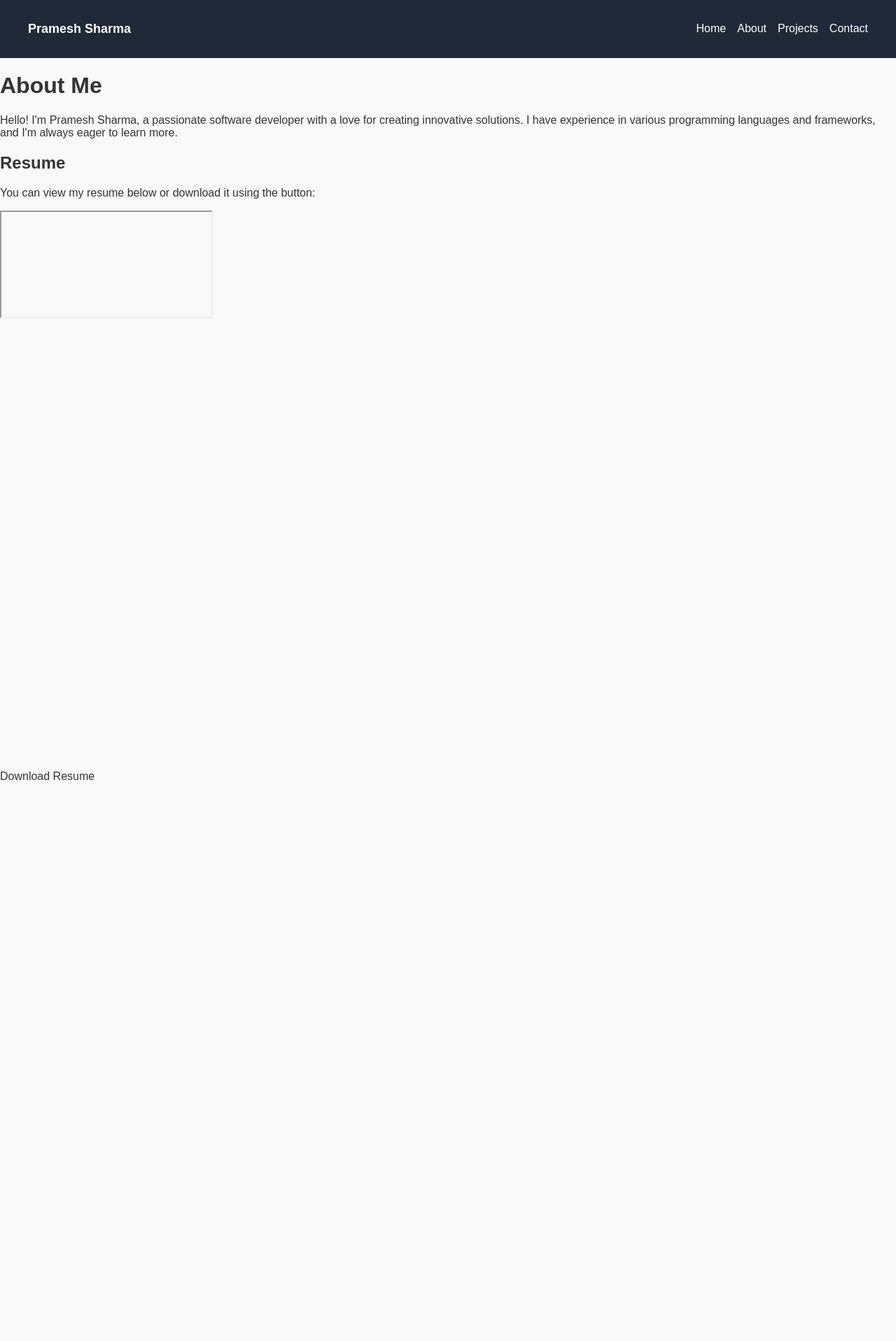
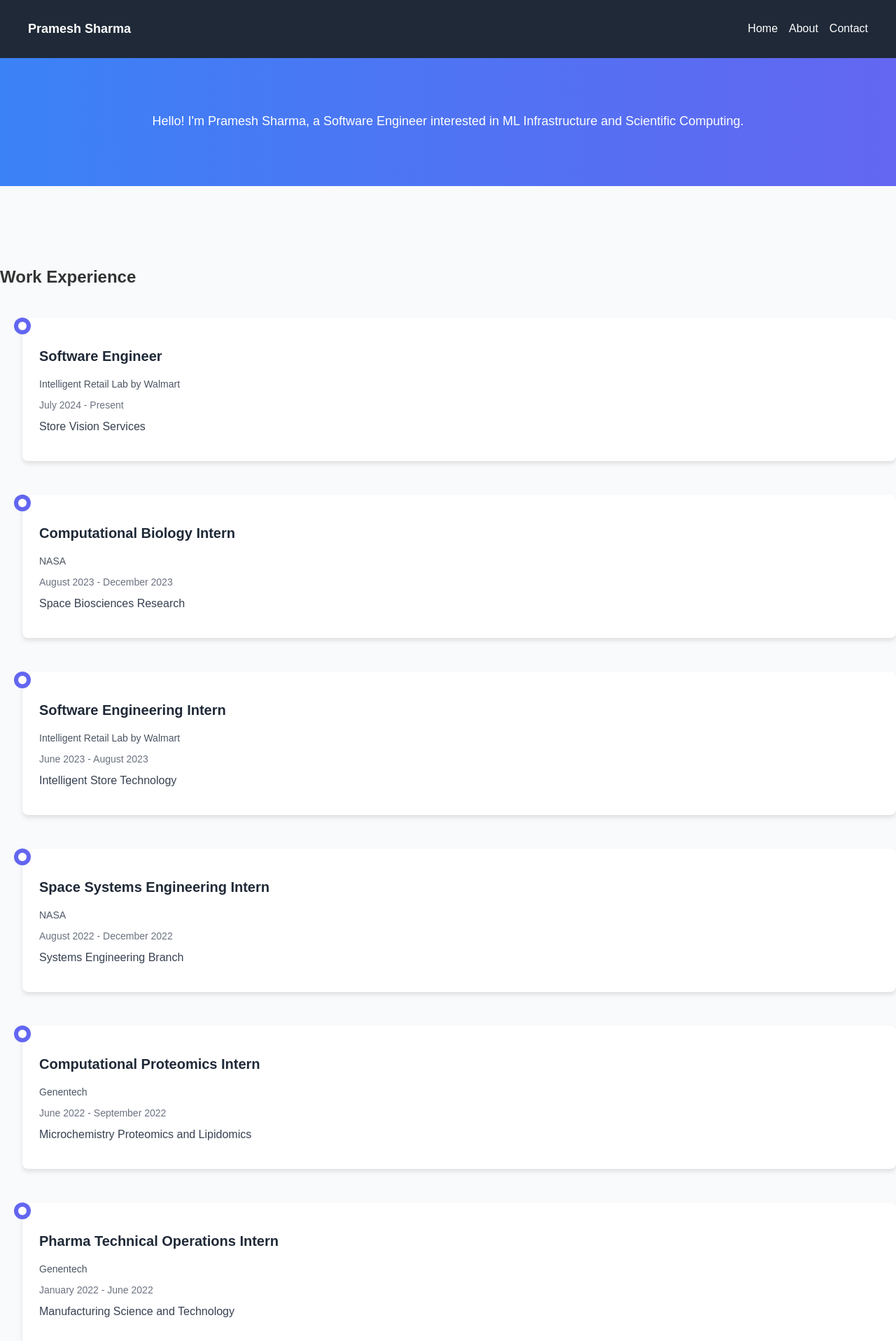
Before and after one commit to prameshsharma25/personal-website, a Next.js app: page /about in a window 1280 px wide. Shown: the top 1917 px of the page at 70% size. Before the commit the page ends 1119 px from the top, so only its background shows below. Built offline with nearby package versions, Linux system fonts and the light colour scheme.

Commit message:
added timeline

```diff
--- a/components/Navbar.tsx
+++ b/components/Navbar.tsx
@@ -18,11 +18,6 @@ export default function Navbar() {
             </Link>
           </li>
           <li>
-            <Link href="/projects" className="hover:text-gray-400">
-              Projects
-            </Link>
-          </li>
-          <li>
             <Link href="/contact" className="hover:text-gray-400">
               Contact
             </Link>
--- a/package.json
+++ b/package.json
@@ -19,10 +19,12 @@
     "@types/node": "^20",
     "@types/react": "^19",
     "@types/react-dom": "^19",
+    "autoprefixer": "^10.4.21",
     "eslint": "9.26.0",
     "eslint-config-next": "15.3.1",
+    "postcss": "^8.5.3",
     "prettier": "^3.5.3",
-    "tailwindcss": "^4",
+    "tailwindcss": "^4.1.5",
     "typescript": "^5"
   }
 }
--- a/pages/about.tsx
+++ b/pages/about.tsx
@@ -1,6 +1,46 @@
 import Head from 'next/head';
+import styles from '../styles/About.module.css';
 
 export default function About() {
+  const experiences = [
+    {
+      title: 'Software Engineer',
+      company: 'Intelligent Retail Lab by Walmart',
+      date: 'July 2024 - Present',
+      description: 'Store Vision Services',
+    },
+    {
+      title: 'Computational Biology Intern',
+      company: 'NASA',
+      date: 'August 2023 - December 2023',
+      description: 'Space Biosciences Research',
+    },
+    {
+      title: 'Software Engineering Intern',
+      company: 'Intelligent Retail Lab by Walmart',
+      date: 'June 2023 - August 2023',
+      description: 'Intelligent Store Technology',
+    },
+    {
+      title: 'Space Systems Engineering Intern',
+      company: 'NASA',
+      date: 'August 2022 - December 2022',
+      description: 'Systems Engineering Branch',
+    },
+    {
+      title: 'Computational Proteomics Intern',
+      company: 'Genentech',
+      date: 'June 2022 - September 2022',
+      description: 'Microchemistry Proteomics and Lipidomics',
+    },
+    {
+      title: 'Pharma Technical Operations Intern',
+      company: 'Genentech',
+      date: 'January 2022 - June 2022',
+      description: 'Manufacturing Science and Technology',
+    },
+  ];
+
   return (
     <div>
       <Head>
@@ -12,40 +52,53 @@ export default function About() {
         <link rel="icon" href="/favicon.ico" />
       </Head>
 
-      <main className="container mx-auto p-4">
-        <h1 className="text-2xl font-bold">About Me</h1>
-        <p className="mt-4">
-          Hello! I'm Pramesh Sharma, a passionate software developer with a love
-          for creating innovative solutions. I have experience in various
-          programming languages and frameworks, and I'm always eager to learn
-          more.
+      <main>
+        {/* About Section */}
+        <section className={styles.hero}>
+          <div>
+            <p className={styles.heroDescription}>
+              Hello! I'm Pramesh Sharma, a Software Engineer interested in ML
+              Infrastructure and Scientific Computing.
             </p>
-
-        <section className="mt-8">
-          <h2 className="text-xl font-semibold">Resume</h2>
-          <p className="mt-2">
+          </div>
+        </section>
+        {/* Experience Section */}
+        <section className={styles.timelineSection}>
+          <h2>Work Experience</h2>
+          <div>
+            {experiences.map((experience, index) => (
+              <div key={index} className={styles.timelineContainer}>
+                <div className={styles.timelineMarker}>
+                  <div className={styles.timelineMarkerInner}></div>
+                </div>
+                <div className={styles.timelineContent}>
+                  <h3 className={styles.timelineTitle}>{experience.title}</h3>
+                  <p className={styles.timelineCompany}>{experience.company}</p>
+                  <p className={styles.timelineDate}>{experience.date}</p>
+                  <p className={styles.timelineDescription}>
+                    {experience.description}
+                  </p>
+                </div>
+              </div>
+            ))}
+          </div>
+        </section>
+        {/* Resume Section */}
+        <section className={styles.resumeSection}>
+          <div className="container mx-auto text-center">
+            <h2 className={styles.resumeTitle}>Resume</h2>
+            <p className={styles.resumeDescription}>
               You can view my resume below or download it using the button:
             </p>
-
-          <div
-            className="mt-4 border rounded overflow-hidden"
-            style={{ height: '100vh' }}
-          >
-            <iframe
-              src="/resume.pdf"
-              className="w-full h-full"
-              title="Resume"
-            ></iframe>
-          </div>
-
             <a
               href="/resume.pdf"
               target="_blank"
               rel="noopener noreferrer"
-            className="inline-block mt-4 px-4 py-2 bg-blue-600 text-white rounded hover:bg-blue-700 transition"
+              className={styles.resumeButton}
             >
               Download Resume
             </a>
+          </div>
         </section>
       </main>
     </div>
--- /dev/null
+++ b/styles/About.module.css
@@ -0,0 +1,107 @@
+/* Hero Section */
+.hero {
+  background: linear-gradient(to right, #3b82f6, #6366f1);
+  color: white;
+  padding: 4rem 0;
+  text-align: center;
+}
+
+.heroTitle {
+  font-size: 2.25rem;
+  font-weight: 700;
+}
+
+.heroDescription {
+  margin-top: 1rem;
+  font-size: 1.125rem;
+}
+
+.timelineSection {
+  padding: 6rem 0;
+  background-color: #f8fafc;
+}
+
+.timelineContainer {
+  margin-left: 2rem;
+  padding: 1.5rem 0;
+  position: relative;
+}
+
+.timelineMarker {
+  position: absolute;
+  left: -0.75rem;
+  width: 1.5rem;
+  height: 1.5rem;
+  background-color: #6366f1;
+  border-radius: 9999px;
+  display: flex;
+  align-items: center;
+  justify-content: center;
+}
+
+.timelineMarkerInner {
+  width: 0.75rem;
+  height: 0.75rem;
+  background-color: white;
+  border-radius: 9999px;
+}
+
+.timelineContent {
+  background-color: white;
+  padding: 1.5rem;
+  border-radius: 0.5rem;
+  box-shadow: 0 4px 6px rgba(0, 0, 0, 0.1);
+}
+
+.timelineTitle {
+  font-size: 1.25rem;
+  font-weight: 600;
+  color: #1f2937;
+}
+
+.timelineCompany {
+  font-size: 0.875rem;
+  color: #4b5563;
+}
+
+.timelineDate {
+  font-size: 0.875rem;
+  color: #6b7280;
+}
+
+.timelineDescription {
+  margin-top: 0.5rem;
+  color: #374151;
+}
+
+/* Resume Section */
+/* Resume Section */
+.resumeSection {
+  padding: 4rem 0; /* Tailwind's py-16 */
+  background-color: #f3f4f6; /* Tailwind's bg-gray-100 */
+}
+
+.resumeTitle {
+  font-size: 1.875rem; /* Tailwind's text-3xl */
+  font-weight: 700; /* Tailwind's font-bold */
+  color: #1f2937; /* Tailwind's text-gray-800 */
+}
+
+.resumeDescription {
+  margin-top: 1rem; /* Tailwind's mt-4 */
+  color: #6b7280; /* Tailwind's text-gray-600 */
+}
+
+.resumeButton {
+  margin-top: 1.5rem; /* Tailwind's mt-6 */
+  padding: 0.75rem 1.5rem; /* Tailwind's px-6 py-3 */
+  background-color: #2563eb; /* Tailwind's bg-blue-600 */
+  color: white; /* Tailwind's text-white */
+  border-radius: 0.5rem; /* Tailwind's rounded-lg */
+  transition: background-color 0.2s; /* Tailwind's transition */
+  display: inline-block;
+}
+
+.resumeButton:hover {
+  background-color: #1d4ed8; /* Tailwind's hover:bg-blue-700 */
+}
```
Also changed, not shown: pages/projects.tsx (deleted, +0 -26 lines), 2 other files (tests, documents, lock files or other folders). Lines whose indentation alone changed are shown as unchanged.
